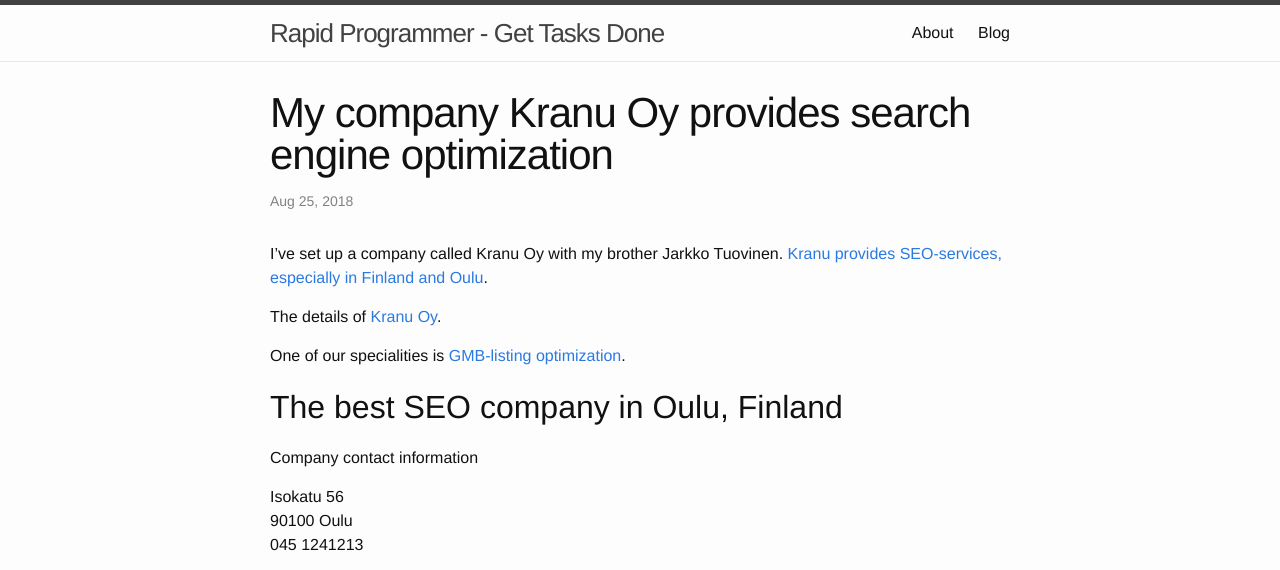
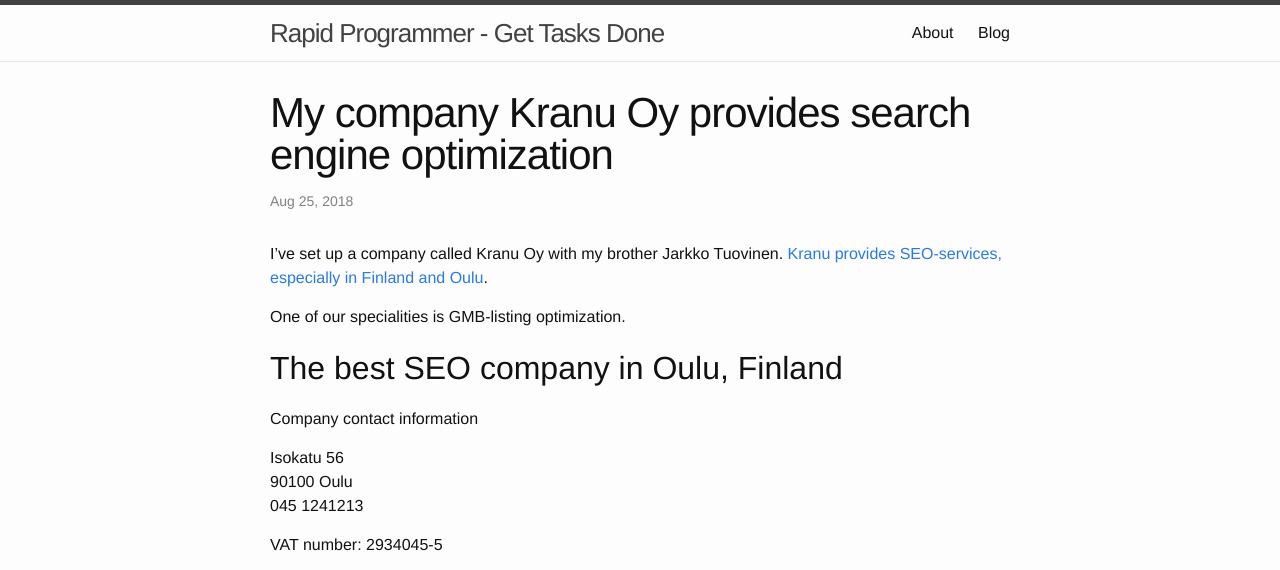
Before and after one commit to spedepekka/rapidprogrammer, a Jekyll site: the page built from _posts/2018-08-25-my-company-kranu-oy-provides-search-engine-optimization.markdown, in a window 1280 px wide. Shown: the top 570 px of the page. Built offline with Jekyll 4.4.1, drawn with Linux system fonts in a browser that asks for light colours; some of the changed text lies outside the part shown; grey boxes are pictures that could not be loaded.

```diff
--- a/_posts/2018-08-25-my-company-kranu-oy-provides-search-engine-optimization.markdown
+++ b/_posts/2018-08-25-my-company-kranu-oy-provides-search-engine-optimization.markdown
@@ -7,9 +7,7 @@ permalink: /:title
 
 I've set up a company called Kranu Oy with my brother Jarkko Tuovinen. [Kranu provides SEO-services, especially in Finland and Oulu](https://www.kranu.fi).
 
-The details of [Kranu Oy](https://www.kauppalehti.fi/5/i/yritykset/yrityshaku/osuma_tulostus.jsp?id=29340455).
-
-One of our specialities is [GMB-listing optimization](https://www.itewiki.fi/tarjonta/google-karttanakyman-ja-google-my-business-tilin-hakukoneoptimointi).
+One of our specialities is GMB-listing optimization.
 
 ## The best SEO company in Oulu, Finland
 
```
Also changed, not shown: other parts of _posts/2018-08-25-my-company-kranu-oy-provides-search-engine-optimization.markdown (+4 -0 lines).
